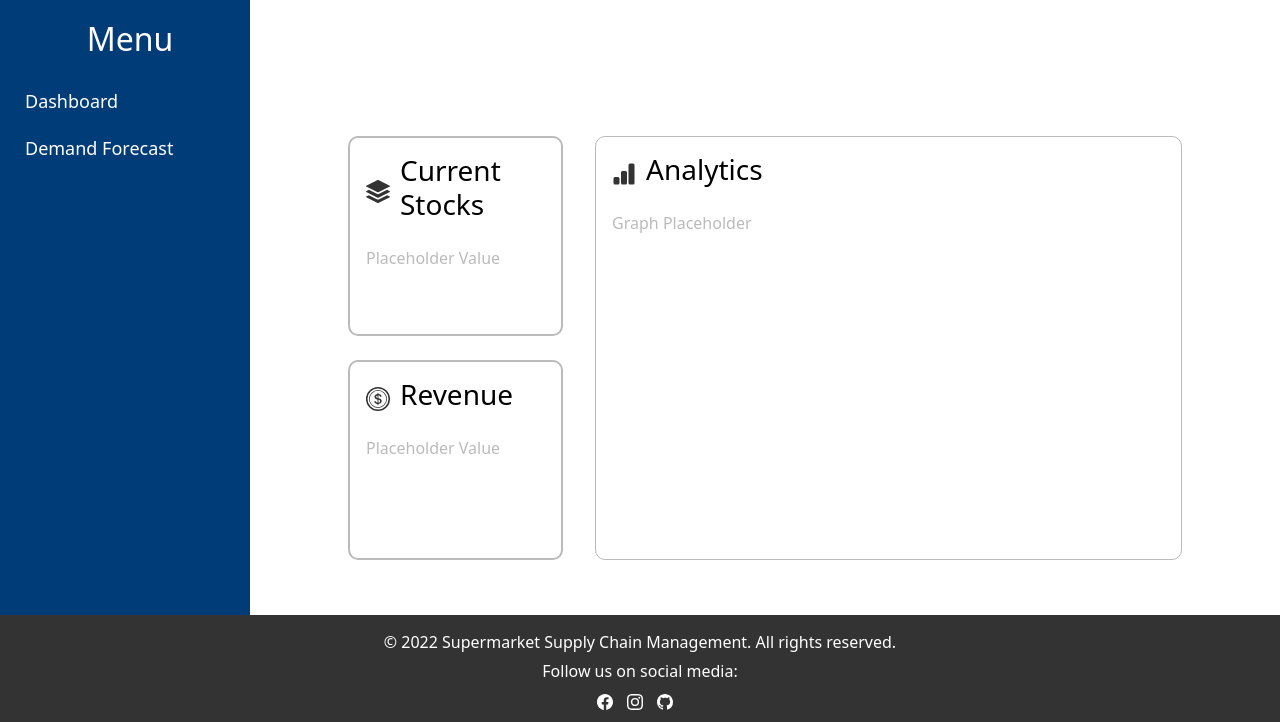
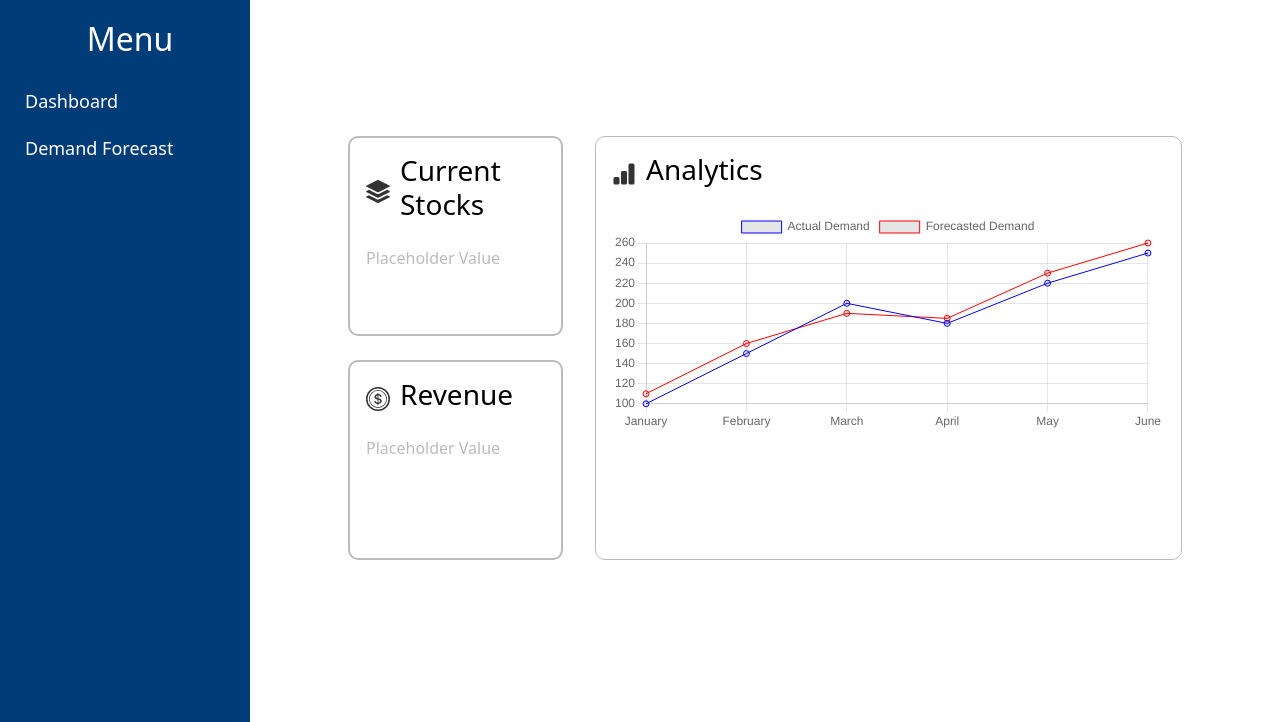
Before and after one commit to Allen2507/XGBoost, a Flask app: page / in a window 1280 px wide. Shown: the part 78-800 px from the top of the page. Run offline with Flask 3, Linux system fonts and the light colour scheme.

Commit message:
Added Graph and edited css

```diff
--- /dev/null
+++ b/static/js/index.js
@@ -0,0 +1,31 @@
+
+    var labels = ['January', 'February', 'March', 'April', 'May', 'June'];
+    var actualData = [100, 150, 200, 180, 220, 250];
+    var forecastedData = [110, 160, 190, 185, 230, 260];
+    var ctx = document.getElementById('demandChart').getContext('2d');
+    var demandChart = new Chart(ctx, {
+        type: 'line', // Line chart type
+        data: {
+            labels: labels, // X-axis labels
+            datasets: [{
+                label: 'Actual Demand',
+                data: actualData, // Actual demand data
+                borderColor: 'blue', // Line color
+                borderWidth: 1
+            }, {
+                label: 'Forecasted Demand',
+                data: forecastedData, // Forecasted demand data
+                borderColor: 'red', // Line color
+                borderWidth: 1
+            }]
+        },
+        options: {
+            scales: {
+                yAxes: [{
+                    ticks: {
+                        beginAtZero: true
+                    }
+                }]
+            }
+        }
+    });
--- a/static/styles.css
+++ b/static/styles.css
@@ -193,3 +193,8 @@
     width: 100%;
     padding: 1rem;
 }
+
+#demandChart{
+    height: 250px;
+    width: 250px;
+}
--- a/templates/index.html
+++ b/templates/index.html
@@ -11,6 +11,7 @@
       crossorigin="anonymous"
     />
     <link rel="stylesheet" href="/static/styles.css" />
+    <script src="https://cdn.jsdelivr.net/npm/chart.js"></script>
   </head>
   <body>
     <header>
@@ -80,7 +81,7 @@
                 </div>
                 <div class="revenue">
                   <p class="revenue-value" style="color: #bbbbbb">
-                    Graph Placeholder
+                    <canvas id="demandChart" width="250" height="100"></canvas>
                   </p>
                 </div>
               </div>
@@ -89,7 +90,7 @@
       </div>
     </main>
 
-    <footer>
+    <!-- <footer>
       <p>
         &copy; 2022 Supermarket Supply Chain Management. All rights reserved.
       </p>
@@ -99,6 +100,7 @@
         <li><img src="/static/icons/instagram.svg" alt="" /></li>
         <li><img src="/static/icons/github.svg" alt="" /></li>
       </ul>
-    </footer>
+    </footer> -->
+    <script src="/static/js/index.js"></script>
   </body>
 </html>
```
